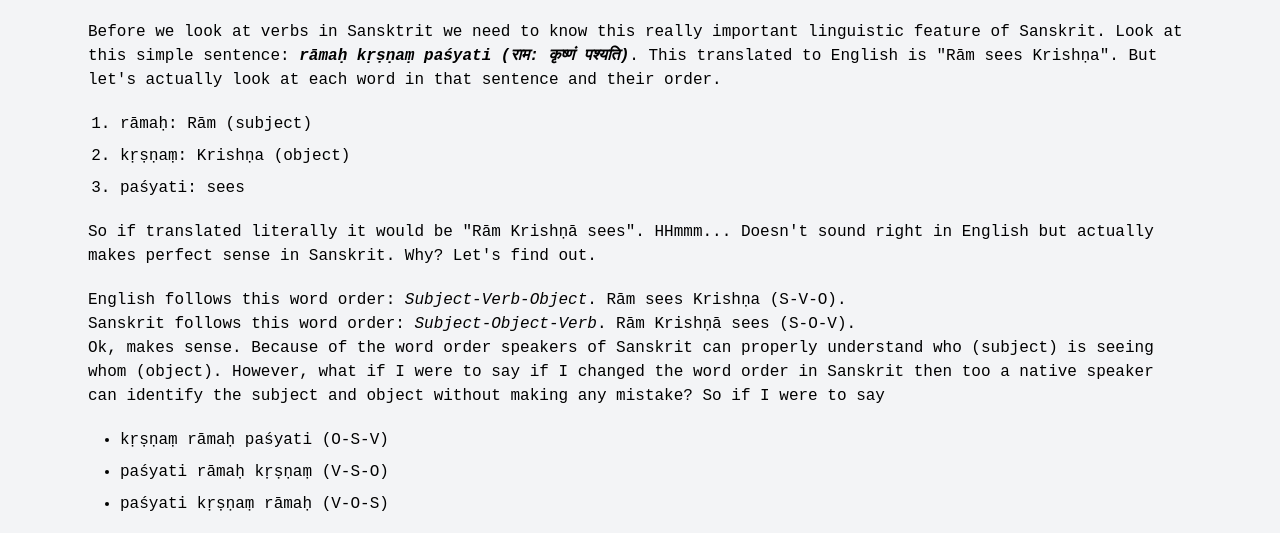
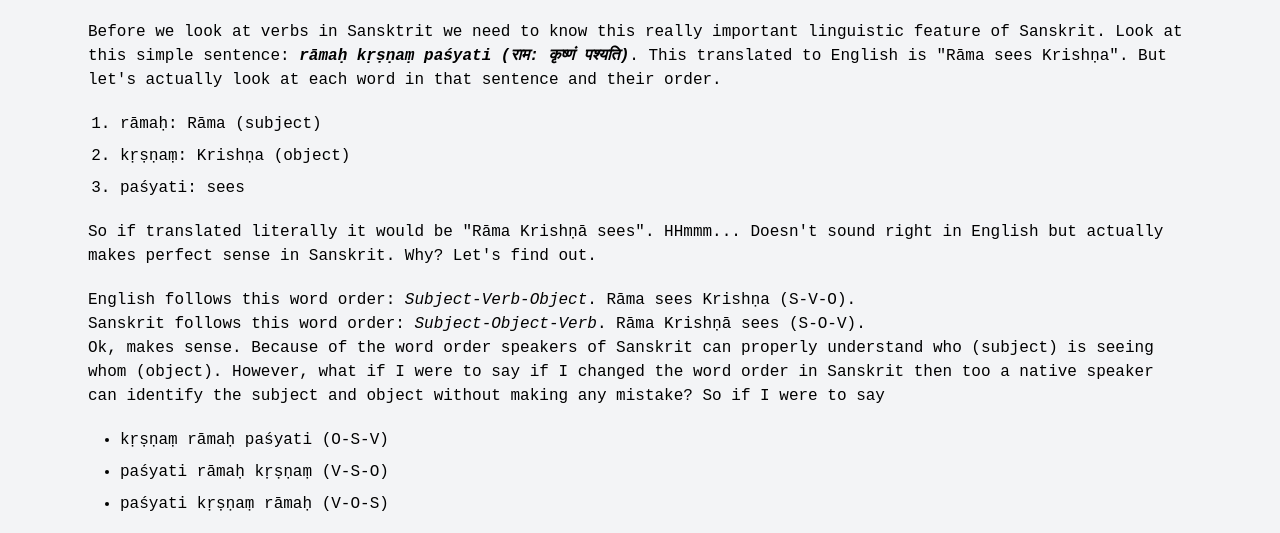
Before and after one commit to kp-dhvani/dhvani-blog, a website built with Vite: page src/nada/sanskrit-notes/inflections/index.html in a window 1280 px wide. Shown: the part 210-743 px from the top of the page. Built offline with nearby package versions, Linux system fonts and the light colour scheme; a web font is replaced by a local one.

Commit message:
inflections: fix typo

```diff
--- a/src/nada/sanskrit-notes/inflections/index.html
+++ b/src/nada/sanskrit-notes/inflections/index.html
@@ -26,26 +26,26 @@
 						important linguistic feature of Sanskrit. Look at this simple
 						sentence:
 						<em><b>rāmaḥ kṛṣṇaṃ paśyati (राम: कृष्णं पश्यति)</b></em
-						>. This translated to English is "Rām sees Krishṇa". But let's
+						>. This translated to English is "Rāma sees Krishṇa". But let's
 						actually look at each word in that sentence and their order.
 					</p>
 					<ol class="list-decimal pl-8 space-y-2 my-5">
-						<li>rāmaḥ: Rām (subject)</li>
+						<li>rāmaḥ: Rāma (subject)</li>
 						<li>kṛṣṇaṃ: Krishṇa (object)</li>
 						<li>paśyati: sees</li>
 					</ol>
 					<p class="mb-5">
-						So if translated literally it would be "Rām Krishṇā sees". HHmmm...
+						So if translated literally it would be "Rāma Krishṇā sees". HHmmm...
 						Doesn't sound right in English but actually makes perfect sense in
 						Sanskrit. Why? Let's find out.
 					</p>
 					<p>
-						English follows this word order: <em>Subject-Verb-Object</em>. Rām
+						English follows this word order: <em>Subject-Verb-Object</em>. Rāma
 						sees Krishṇa (S-V-O).
 					</p>
 					<p>
 						Sanskrit follows this word order:
-						<em>Subject-Object-Verb</em>. Rām Krishṇā sees (S-O-V).
+						<em>Subject-Object-Verb</em>. Rāma Krishṇā sees (S-O-V).
 					</p>
 					<p>
 						Ok, makes sense. Because of the word order speakers of Sanskrit can
```
